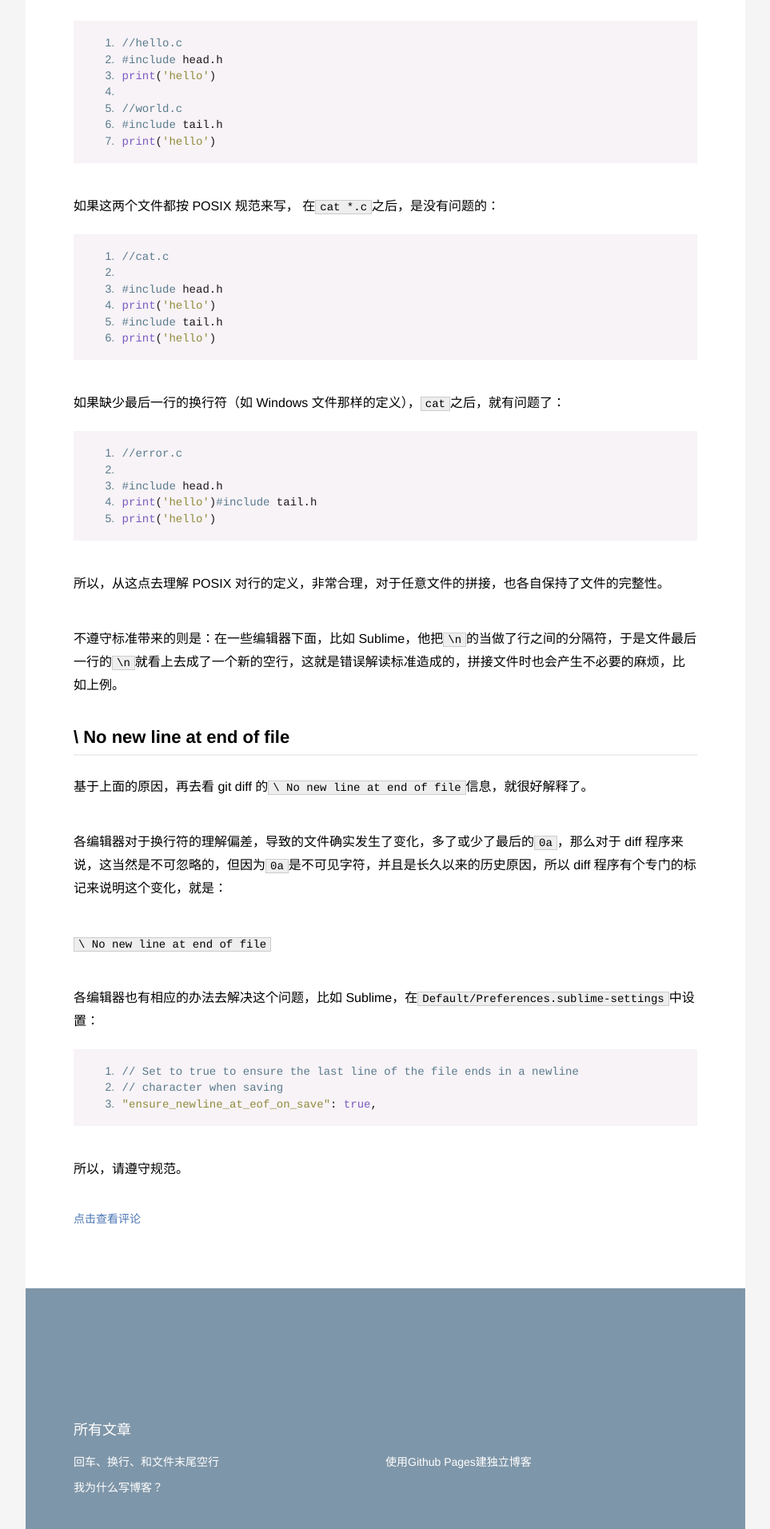
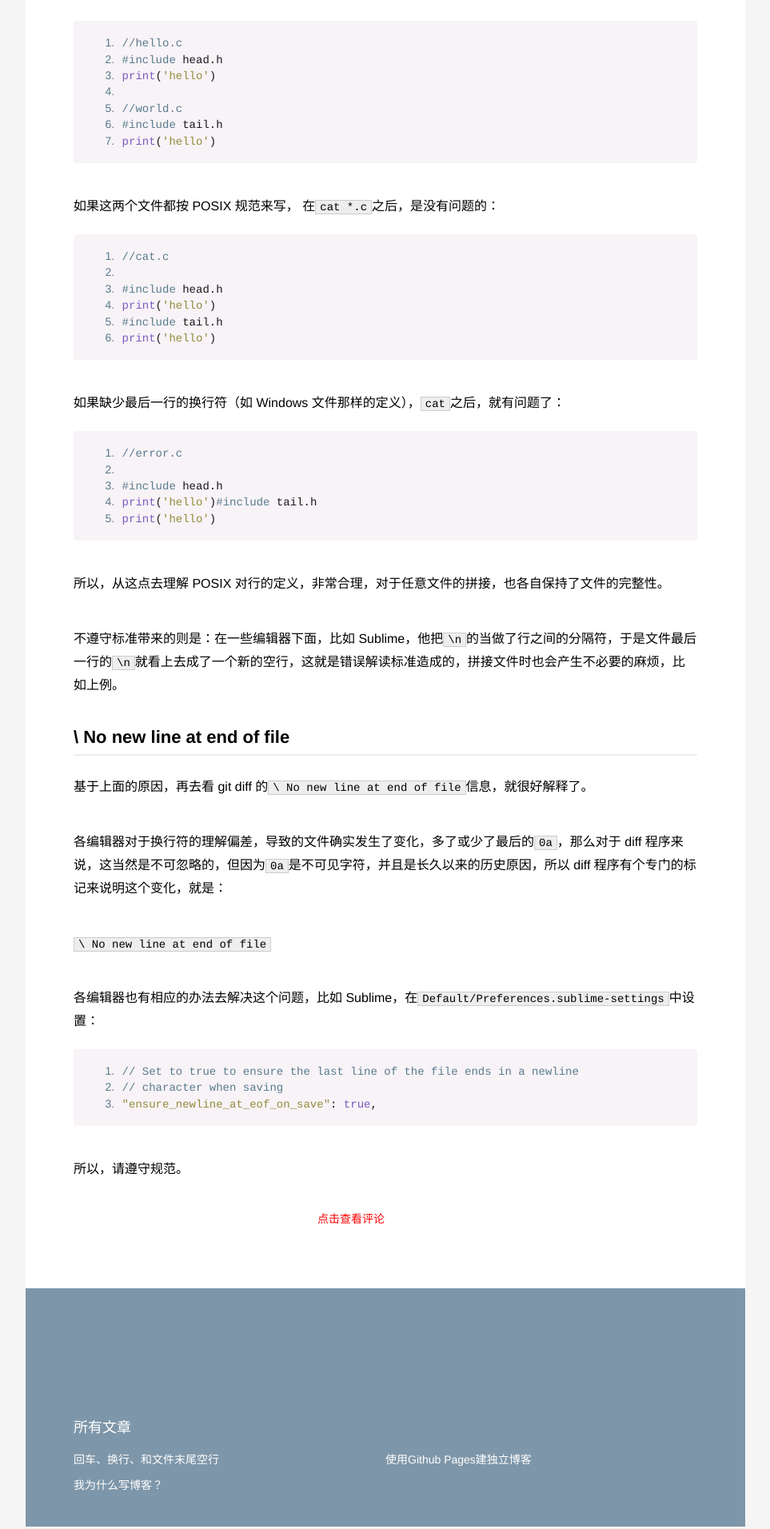
Before and after one commit to danqing117/danqing117.github.io, a Jekyll site: the page built from _posts/2016-05-18-carriage-return-line-feed-new-line-end-file.md, in a window 1280 px wide. Shown: the part 1680-3592 px from the top of the page at 80% size, without its empty margins (158-1121 px from the left). Built offline with Jekyll 4.4.1, drawn with Linux system fonts in a browser that asks for light colours; grey boxes are pictures that could not be loaded.

Commit message:
Update default.html

```diff
--- a/_layouts/default.html
+++ b/_layouts/default.html
@@ -9,6 +9,7 @@
     <meta name="viewport" content="width=device-width, initial-scale=1.0, minimum-scale=1.0">
     <link rel="shortcut icon" href="/favicon.ico" type="image/x-icon" />
     <link rel="alternate" type="application/atom+xml" title="Recent Entries" href="{{ site.feed }}" />
+    <link rel="stylesheet" href="/css/default.min.css" type="text/css" />
     <style>{% include style.css %}</style>
   </head>
 
```
